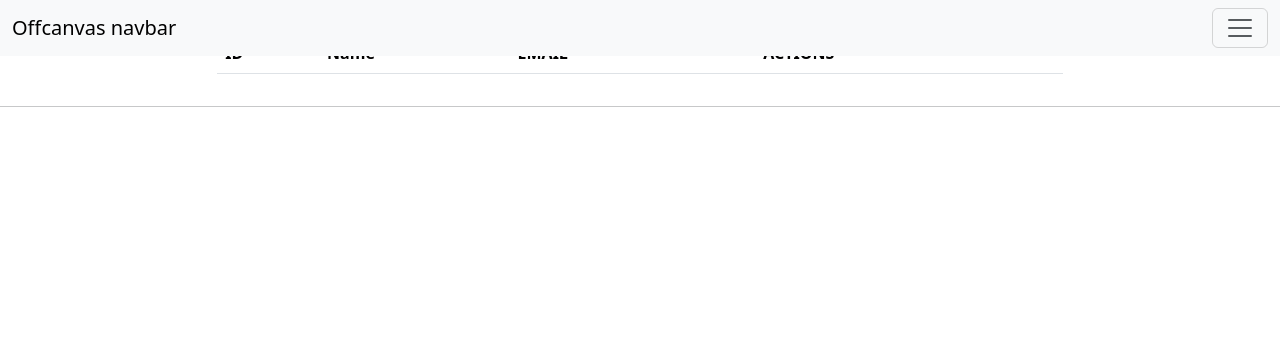
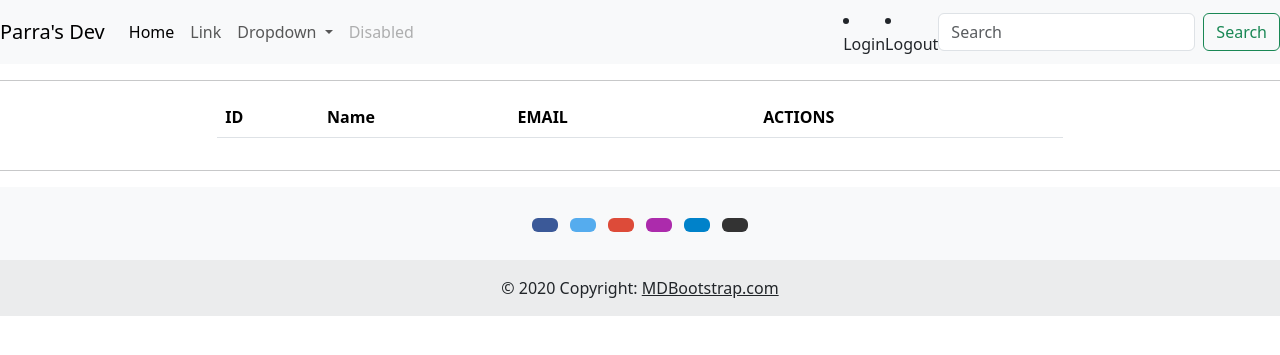
Before and after one commit to fernanclok/examen1parcial, a Django app: page / in a window 1280 px wide. Shown: the top 355 px of the page. Run offline with Django 5.2, Linux system fonts and the light colour scheme; lists and menus that the app fills with data are empty; some libraries are stand-ins or nearby versions.

Commit message:
falta login y logout

```diff
--- a/examen1parcial/settings.py
+++ b/examen1parcial/settings.py
@@ -131,6 +131,10 @@ USE_TZ = True
 
 STATIC_URL = 'static/'
 
+STATICFILES_DIRS = [
+    BASE_DIR / "static",
+]
+
 # Default primary key field type
 # https://docs.djangoproject.com/en/5.0/ref/settings/#default-auto-field
 
--- a/examen1parcial/urls.py
+++ b/examen1parcial/urls.py
@@ -3,5 +3,6 @@ from django.urls import path, include
 
 urlpatterns = [
     path('admin/', admin.site.urls),
-    path('', include("home.urls"))
+    path('', include("home.urls")),
+    # path('core/', include("core.urls"))
 ]
--- a/home/urls.py
+++ b/home/urls.py
@@ -5,12 +5,22 @@ from . import views
 app_name = "home"
 
 urlpatterns = [
+
+    path('login', views.Login.as_view(), name="login"),
+    path('logout/', views.Logout.as_view(), name="logout"),
+
     path('', views.Index.as_view(), name="index"),
-    path('/list/task/<int:pk>/', views.ListTask.as_view(), name="list_task"),
+    path('list/task/', views.ListTask.as_view(), name="list_task"),
     path('detail/task/<int:pk>/', views.DetailTask.as_view(), name="detail_task"),
-    path('/new/task/<int:pk>/', views.CreateTask.as_view(), name="new_task"),
-    path('/update/task/<int:pk>/', views.UpdateTask.as_view(), name="update_task"),
-    path('/delete/task/<int:pk>/', views.DeleteTask.as_view(), name="delete_task"),
+    path('new/task/', views.CreateTask.as_view(), name="new_task"),
+    path('update/task/<int:pk>/', views.UpdateTask.as_view(), name="update_task"),
+    path('delete/task/<int:pk>/', views.DeleteTask.as_view(), name="delete_task"),
 
-    path('/new/service/<int:pk>/', views.CreateService.as_view(), name="index"),
+    path('list/service/', views.ListService.as_view(), name="list_service"),
+    path('detail/service/<int:pk>/', views.DetailService.as_view(), name="detail_service"),
+    path('new/service/', views.CreateService.as_view(), name="create_service"),
+    path('update/service/<int:pk>/', views.UpdateService.as_view(), name="update_service"),
+    path('delete/service/<int:pk>/', views.DeleteService.as_view(), name="delete_service"),
+
+
 ]
--- a/home/views.py
+++ b/home/views.py
@@ -1,13 +1,60 @@
-from django.shortcuts import render
+from django.shortcuts import render, redirect
 from django.views import generic
 from django.contrib.auth.models import User
 from django.dispatch import receiver
 from home import forms
 from home import models
 from django.urls import reverse_lazy
+from django.contrib.auth import authenticate, login, logout
 
 
-# Create your views here.
+
+class Login(generic.View):
+    template_name = "home/index.html"
+    context = {}
+    form_class = forms.LoginForm
+
+    def get(self, request):
+        self.context = {
+            "users": User.objects.all(),
+            "form": self.form_class
+        }
+        return render(request, self.template_name, self.context)
+
+    def post(self, request):
+        username = request.POST["username"]
+        password = request.POST["password"]
+        user = authenticate(request, username=username, password=password)
+        if user is not None:
+            login(request, user)
+            #redirect("home:index")
+        return redirect("home:index")
+
+
+class Logout(generic.View):
+    def get(self, request):
+        logout(request)
+        return redirect("home:index")
+
+
+
+class SignUp(generic.CreateView):
+    #template_name = "home/signup.html"
+    model = User
+    #form_class = SignupForm
+    success_url = reverse_lazy("home:index")
+
+    def form_valid(self, form):
+        form.save()
+        username = form.cleaned_data.get("username")
+        password1 = form.cleaned_data.get("password1")
+        user = authenticate(self.request, username=username, password=password1)
+        if user is not None:
+            login(self.request, user)
+        return redirect("home:index")
+
+
+
 
 class Index(generic.View):
     template_name = "home/index.html"
@@ -33,19 +80,19 @@ class CreateTask(generic.CreateView):
     template = "home/create_task.html"
     model = models.task
     form_class = forms.NewTaskForm
-    #success_url = reverse_lazy("home:list_task")
+    success_url = reverse_lazy("home:list_task")
 
 class UpdateTask(generic.CreateView):
     template = "home/create_task.html"
     model = models.task
     form_class = forms.NewTaskForm
-    #success_url = reverse_lazy("home:list_task")
+    success_url = reverse_lazy("home:list_task")
 
 class DeleteTask(generic.DeleteView):
     template = "home/create_task.html"
     model = models.task
     form_class = forms.NewTaskForm
-    #success_url = reverse_lazy("home:list_task")
+    success_url = reverse_lazy("home:list_task")
 
 
 
@@ -55,7 +102,6 @@ class ListService(generic.ListView):
     template_name="home/list_service.html"
     queryset = models.task.objects.all
 
-
 class DetailService(generic.DetailView):
     template_name="home/details_service.html"
     model = models.task
@@ -64,16 +110,16 @@ class CreateService(generic.CreateView):
     template = "home/create_service.html"
     model = models.task
     form_class = forms.NewTaskForm
-    #success_url = reverse_lazy("home:list_task")
+    success_url = reverse_lazy("home:list_service")
 
 class UpdateService(generic.CreateView):
-    template = "home/create_service.html"
+    template = "home/update_service.html"
     model = models.task
     form_class = forms.NewTaskForm
-    #success_url = reverse_lazy("home:list_task")
+    success_url = reverse_lazy("home:list_service")
 
 class DeleteService(generic.DeleteView):
-    template = "home/create_service.html"
+    template = "home/delete_service.html"
     model = models.task
     form_class = forms.NewTaskForm
-    #success_url = reverse_lazy("home:list_task")
+    success_url = reverse_lazy("home:list_service")
--- a/templates/base/base.html
+++ b/templates/base/base.html
@@ -5,27 +5,24 @@
     <meta charset="utf-8">
     <meta name="viewport" content="width=device-width, initial-scale=1">
     <title>{% block title %}{% endblock title %}</title>
-    <link rel="stylesheet" href="{% static 'css/bootstrap.min.css' %}">
+    <link rel="stylesheet" href="{% static 'css/bootstrap.min.css'%}">
   </head>
   <body>
-    <nav class="navbar bg-body-tertiary fixed-top">
+
+    <div class="row">
+        <nav class="navbar navbar-expand-lg bg-body-tertiary">
             <div class="container-fluid">
-        <a class="navbar-brand" href="#">Offcanvas navbar</a>
-        <button class="navbar-toggler" type="button" data-bs-toggle="offcanvas" data-bs-target="#offcanvasNavbar" aria-controls="offcanvasNavbar" aria-label="Toggle navigation">
+              <a class="navbar-brand" href="#">Parra's Dev</a>
+              <button class="navbar-toggler" type="button" data-bs-toggle="collapse" data-bs-target="#navbarSupportedContent" aria-controls="navbarSupportedContent" aria-expanded="false" aria-label="Toggle navigation">
                 <span class="navbar-toggler-icon"></span>
               </button>
-        <div class="offcanvas offcanvas-end" tabindex="-1" id="offcanvasNavbar" aria-labelledby="offcanvasNavbarLabel">
-          <div class="offcanvas-header">
-            <h5 class="offcanvas-title" id="offcanvasNavbarLabel">Offcanvas</h5>
-            <button type="button" class="btn-close" data-bs-dismiss="offcanvas" aria-label="Close"></button>
-          </div>
-          <div class="offcanvas-body">
-            <ul class="navbar-nav justify-content-end flex-grow-1 pe-3">
+              <div class="collapse navbar-collapse" id="navbarSupportedContent">
+                <ul class="navbar-nav me-auto mb-2 mb-lg-0">
                   <li class="nav-item">
-                <a class="nav-link active" aria-current="page" href="#">Home</a>
+                    <a class="nav-link active" aria-current="page" href="{% url 'home:index' %}">Home</a>
                   </li>
                   <li class="nav-item">
-                <a class="nav-link" href="#">Link</a>
+                    <a class="nav-link" href="{% url 'home:index' %}">Link</a>
                   </li>
                   <li class="nav-item dropdown">
                     <a class="nav-link dropdown-toggle" href="#" role="button" data-bs-toggle="dropdown" aria-expanded="false">
@@ -33,33 +30,126 @@
                     </a>
                     <ul class="dropdown-menu">
                       <li><a class="dropdown-item" href="#">Action</a></li>
-                  <li><a class="dropdown-item" href="#">Another action</a></li>
-                  <li>
-                    <hr class="dropdown-divider">
-                  </li>
+                      <li><a class="dropdown-item" href="">Another action</a></li>
+                      <li><hr class="dropdown-divider"></li>
                       <li><a class="dropdown-item" href="#">Something else here</a></li>
                     </ul>
                   </li>
+                  <li class="nav-item">
+                    <a class="nav-link disabled" aria-disabled="true">Disabled</a>
+                  </li>
                 </ul>
-            <form class="d-flex mt-3" role="search">
+                <li class="nav-item">
+                  <a class="nav-link" aria-disabled="false" href="{% url 'home:login' %}">Login</a>
+                </li>
+                <li class="nav-item">
+                  <a class="nav-link" aria-disabled="false" href="{% url 'home:logout' %}">Logout</a>
+                </li>
+                <form class="d-flex" role="search">
                   <input class="form-control me-2" type="search" placeholder="Search" aria-label="Search">
                   <button class="btn btn-outline-success" type="submit">Search</button>
                 </form>
-          </div>
+
               </div>
             </div>
           </nav>
     </div>
     <hr>
     <div class="row">
-      <div class="col-2"></div>
+        <div class="col-2">
+
+        </div>
         <div class="col-8">
             {% block content %}
             {% endblock content %}
         </div>
-      <div class="col-2"></div>
+        <div class="col-2">
+
+        </div>
     </div>
     <hr>
-    <script src="{% static 'js/bootstrap.bundle.min.js' %}" integrity="sha384-YvpcrYf0tY3lHB60NNkmXc5s9fDVZLESaAA55NDzOxhy9GkcIdslK1eN7N6jIeHz" crossorigin="anonymous"></script>
+    <div class="row">
+
+    </div>
+
+    <script src="{% static 'js/bootstrap.js'%}"></script>
+    <script src="https://cdn.jsdelivr.net/npm/@popperjs/core@2.11.8/dist/umd/popper.min.js" integrity="sha384-I7E8VVD/ismYTF4hNIPjVp/Zjvgyol6VFvRkX/vR+Vc4jQkC+hVqc2pM8ODewa9r" crossorigin="anonymous"></script>
+    <script src="{% static 'js/bootstrap.min.js'%}"></script>
   </body>
+
+  <footer class="bg-body-tertiary text-center">
+    <!-- Grid container -->
+    <div class="container p-4 pb-0">
+      <!-- Section: Social media -->
+      <section class="mb-4">
+        <!-- Facebook -->
+        <a
+        data-mdb-ripple-init
+          class="btn text-white btn-floating m-1"
+          style="background-color: #3b5998;"
+          href="#!"
+          role="button"
+          ><i class="fab fa-facebook-f"></i
+        ></a>
+
+        <!-- Twitter -->
+        <a
+          data-mdb-ripple-init
+          class="btn text-white btn-floating m-1"
+          style="background-color: #55acee;"
+          href="#!"
+          role="button"
+          ><i class="fab fa-twitter"></i
+        ></a>
+
+        <!-- Google -->
+        <a
+          data-mdb-ripple-init
+          class="btn text-white btn-floating m-1"
+          style="background-color: #dd4b39;"
+          href="#!"
+          role="button"
+          ><i class="fab fa-google"></i
+        ></a>
+
+        <!-- Instagram -->
+        <a
+          data-mdb-ripple-init
+          class="btn text-white btn-floating m-1"
+          style="background-color: #ac2bac;"
+          href="#!"
+          role="button"
+          ><i class="fab fa-instagram"></i
+        ></a>
+
+        <!-- Linkedin -->
+        <a
+          data-mdb-ripple-init
+          class="btn text-white btn-floating m-1"
+          style="background-color: #0082ca;"
+          href="#!"
+          role="button"
+          ><i class="fab fa-linkedin-in"></i
+        ></a>
+        <!-- Github -->
+        <a
+          data-mdb-ripple-init
+          class="btn text-white btn-floating m-1"
+          style="background-color: #333333;"
+          href="#!"
+          role="button"
+          ><i class="fab fa-github"></i
+        ></a>
+      </section>
+      <!-- Section: Social media -->
+    </div>
+    <!-- Grid container -->
+
+    <!-- Copyright -->
+    <div class="text-center p-3" style="background-color: rgba(0, 0, 0, 0.05);">
+      © 2020 Copyright:
+      <a class="text-body" href="https://mdbootstrap.com/">MDBootstrap.com</a>
+    </div>
+    <!-- Copyright -->
+  </footer>
 </html>
--- a/templates/core/detail.task.html
+++ b/templates/core/detail_task.html
@@ -1,6 +1,6 @@
 {% extends "base/base.html" %}
 
-{% block title %}DETALLE TAREA{% endblock title %}
+{% block title %}DETAIL TASK{% endblock title %}
 
 {% block content %}
 <div class="accordion" id="accordionExample">
--- a/templates/core/list_task.html
+++ b/templates/core/list_task.html
@@ -15,7 +15,7 @@
             <th></th>
         </thead>
         <tbody>
-            {% for task in grantgoals %}
+            {% comment %} {% for task in tasks %}
                 <tr>
                     <td>{{ task.title }}</td>
                     <td>{{ task.description }}</td>
@@ -25,7 +25,7 @@
                     <td><a href="{% url 'core:update_task' task.pk %}" class="btn btn-outline-warning">Actualizar</a></td>
                     <td><a href="{% url 'core:delete_task' task.pk %}" class="btn btn-outline-danger">Eliminar</a></td>
                 </tr>
-            {% endfor %}
+            {% endfor %} {% endcomment %}
         </tbody>
     </table>
-{% endblock content %}
+{% endblock content %}
--- a/templates/home/index.html
+++ b/templates/home/index.html
@@ -27,4 +27,6 @@
                 {% endfor %}
             </tbody>
         </table>
+
+
 {% endblock content %}
```
Also changed, not shown: templates/core/create_service.html (added, +13 -0 lines), templates/core/create_task.html (added, +13 -0 lines), templates/core/delete_service.html (added, +14 -0 lines), templates/core/delete_task.html (added, +14 -0 lines), templates/core/list_service.html (added, +29 -0 lines), templates/core/update_service.html (added, +13 -0 lines), templates/core/update_task.html (added, +13 -0 lines), templates/home/login.html (added, +12 -0 lines), core/views.py (deleted), templates/core/detail_service.html (added), templates/home/logout.html (added). Lines whose indentation alone changed are shown as unchanged.
